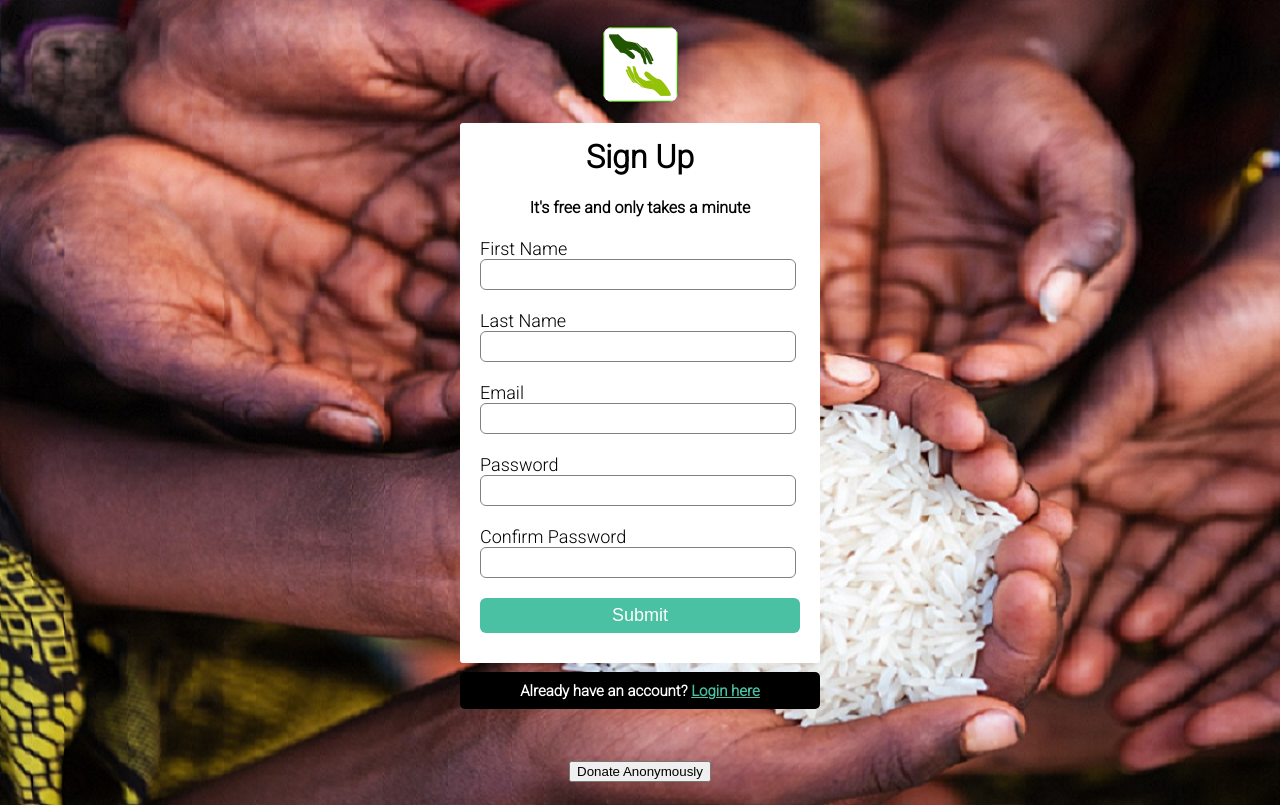
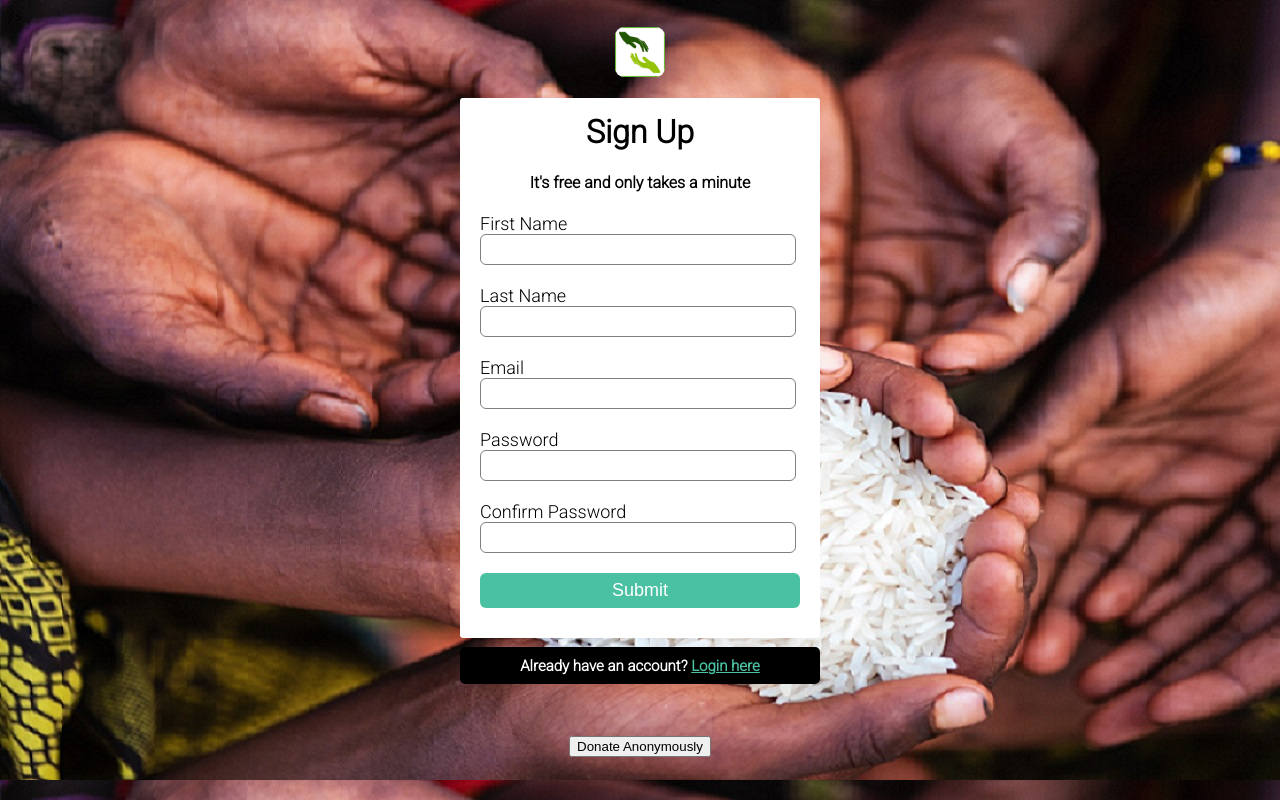
Before and after one commit to NaveenCScgr/NGO-Website, a plain HTML site: page signup.html in a window 1280 px wide. Drawn offline with Linux system fonts and the light colour scheme.

Commit message:
Update signup.html

```diff
--- a/signup.html
+++ b/signup.html
@@ -9,7 +9,7 @@
     />
   </head>
   <body>
-    <a href="index.html" ><img src="img/icongreen.png" width="75" height="75" style="display: block; background-color:white; margin-left: auto;
+    <a href="index.html" ><img src="img/icongreen.png" width="50" height="50" style="display: block; background-color:white; margin-left: auto;
   	margin-right: auto; border-radius: 9px; "></a>
     <div class="signup-box">
       <h1>Sign Up</h1>
```
